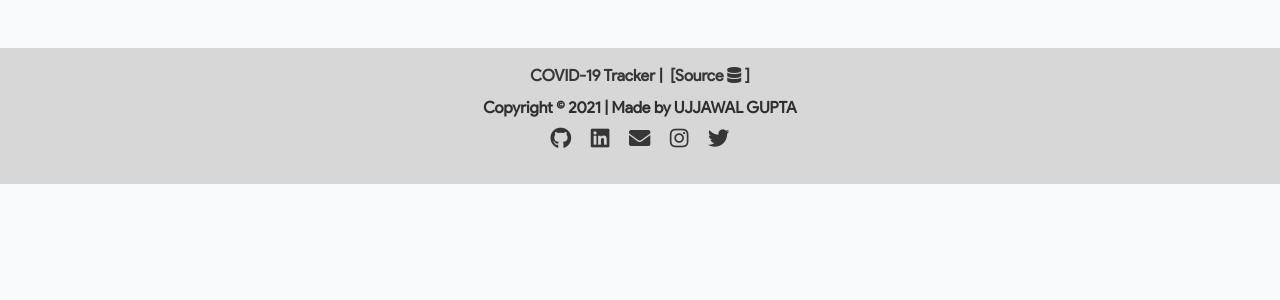
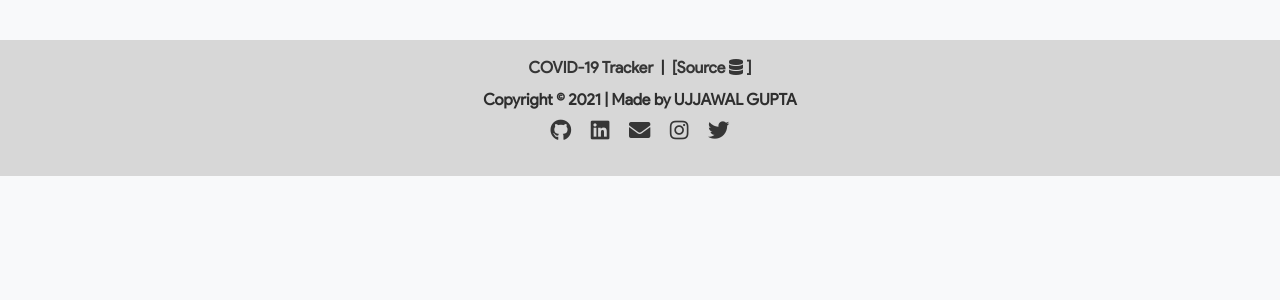
Before and after one commit to ujjawal30/covid19-tracker-india, a Python web app: template templates/layout.html in a window 1280 px wide. Shown: the part 80-380 px from the top of the page. Run offline with Jinja, Linux system fonts and the light colour scheme; the template is opened without the code that fills it, so the values that code supplies are empty.

Commit message:
minor ui changes

```diff
--- a/static/js/script.js
+++ b/static/js/script.js
@@ -330,7 +330,8 @@ function convertDateTime() {
     minute: "2-digit",
   };
   updateTime = new Date(time[0].textContent);
-  time[0].innerHTML = "<b>" + updateTime.toLocaleTimeString("en-us", options) + "</b>";
+  time[0].innerHTML =
+    "<b>" + updateTime.toLocaleTimeString("en-us", options) + "</b>";
 
   for (i = 1; i < time.length; i++) {
     updateTime = new Date(time[i].textContent);
--- a/templates/index.html
+++ b/templates/index.html
@@ -36,7 +36,7 @@
           Confirmed
         </div>
         <h5 class="card-title" id="india-confirmed">{{data.0.1|numberFormat}}</h5>
-        <p>+{{data.0.2|numberFormat}}</p>
+        <p><i class="fas fa-long-arrow-alt-up"></i>{{data.0.2|numberFormat}}</p>
       </div>
     </div>
     <div class="col-sm-6 col-lg-3 col-6 py-4">
--- a/templates/layout.html
+++ b/templates/layout.html
@@ -1,33 +1,46 @@
 <!DOCTYPE html>
 <html lang="en">
-
   <head>
-  <meta charset="UTF-8">
-  <meta http-equiv="X-UA-Compatible" content="IE=edge">
-  <meta name="viewport" content="width=device-width, initial-scale=1.0">
-  <link rel="shortcut icon" href="{{url_for('static', filename='favicon.ico')}}" type="image/x-icon">
-  <link rel="stylesheet" href="https://cdn.jsdelivr.net/npm/bootstrap@5.0.1/dist/css/bootstrap.min.css">
-  <link rel="stylesheet" href="https://cdnjs.cloudflare.com/ajax/libs/font-awesome/5.15.3/css/all.min.css">
-  <link rel="stylesheet" href="{{url_for('static', filename='css/style.css')}}">
+    <meta charset="UTF-8" />
+    <meta http-equiv="X-UA-Compatible" content="IE=edge" />
+    <meta name="viewport" content="width=device-width, initial-scale=1.0" />
+    <link
+      rel="shortcut icon"
+      href="{{url_for('static', filename='favicon.ico')}}"
+      type="image/x-icon"
+    />
+    <link
+      rel="stylesheet"
+      href="https://cdn.jsdelivr.net/npm/bootstrap@5.0.1/dist/css/bootstrap.min.css"
+    />
+    <link
+      rel="stylesheet"
+      href="https://cdnjs.cloudflare.com/ajax/libs/font-awesome/5.15.3/css/all.min.css"
+    />
+    <link
+      rel="stylesheet"
+      href="{{url_for('static', filename='css/style.css')}}"
+    />
     <title>{% block title %}{% endblock %}</title>
   </head>
 
   <body class="bg-light">
-
     <!--Navbar-->
     <nav class="h1 p-3 text-center">
       <a href="/">COVID-19 Tracker</a>
     </nav>
 
-  <div class="container pt-3 pb-4">
-    {% block container %}{% endblock %}
-  </div>
+    <div class="container pt-2 pb-4">{% block container %}{% endblock %}</div>
 
     <!--Footer-->
     <footer class="p-3 text-center">
       <div class="footer-bar pb-2">
-      <a href="https://github.com/ujjawal30/covid19-tracker-india" class="px-1">COVID-19 Tracker</a>|
-      <a href="https://api.covid19india.org/" class="px-1">[Source <i class="fas fa-database"></i> ]</a>
+        <a href="https://github.com/ujjawal30/covid19-tracker-india" class="px-1">
+          COVID-19 Tracker
+        </a>|
+        <a href="https://api.covid19india.org/" class="px-1">
+          [Source <i class="fas fa-database"></i> ]
+        </a>
       </div>
       <div class="footer-credit pb-2">
         <span>Copyright &copy; 2021 | Made by UJJAWAL GUPTA</span>
@@ -35,19 +48,29 @@
       <div class="footer-social">
         <ul class="list-inline">
           <li class="list-inline-item">
-          <a href="https://github.com/ujjawal30" target="_blank"><i class="fab fa-github fa-lg px-1"></i></a>
+            <a href="https://github.com/ujjawal30" target="_blank">
+              <i class="fab fa-github fa-lg px-1"></i>
+            </a>
           </li>
           <li class="list-inline-item">
-          <a href="https://www.linkedin.com/in/ujjawal-gupta-3011" target="_blank"><i class="fab fa-linkedin fa-lg px-1"></i></a>
+            <a href="https://www.linkedin.com/in/ujjawal-gupta-3011" target="_blank">
+              <i class="fab fa-linkedin fa-lg px-1"></i>
+            </a>
           </li>
           <li class="list-inline-item">
-          <a href="mailto:ujjawalgupta1999.ug@gmail.com" target="_blank"><i class="fas fa-envelope fa-lg px-1"></i></a>
+            <a href="mailto:ujjawalgupta1999.ug@gmail.com" target="_blank">
+              <i class="fas fa-envelope fa-lg px-1"></i>
+            </a>
           </li>
           <li class="list-inline-item">
-          <a href="https://www.instagram.com/_ujjawal_gupta_/" target="_blank"><i class="fab fa-instagram fa-lg px-1"></i></a>
+            <a href="https://www.instagram.com/_ujjawal_gupta_/" target="_blank">
+              <i class="fab fa-instagram fa-lg px-1"></i>
+            </a>
           </li>
           <li class="list-inline-item">
-          <a href="https://twitter.com/_ujjawal_gupta_" target="_blank"><i class="fab fa-twitter fa-lg px-1"></i></a>
+            <a href="https://twitter.com/_ujjawal_gupta_" target="_blank">
+              <i class="fab fa-twitter fa-lg px-1"></i>
+            </a>
           </li>
         </ul>
       </div>
@@ -60,7 +83,5 @@
     <script src="https://cdn.jsdelivr.net/npm/chartjs-adapter-date-fns@next/dist/chartjs-adapter-date-fns.bundle.min.js"></script>
     <script src="{{url_for('static', filename='js/chart.js')}}"></script>
     <script src="{{url_for('static', filename='js/script.js')}}"></script>
-
   </body>
-
 </html>
```
Also changed, not shown: static/css/style.css (+7 -7 lines), templates/state.html (+3 -7 lines). Lines whose indentation alone changed are shown as unchanged.
